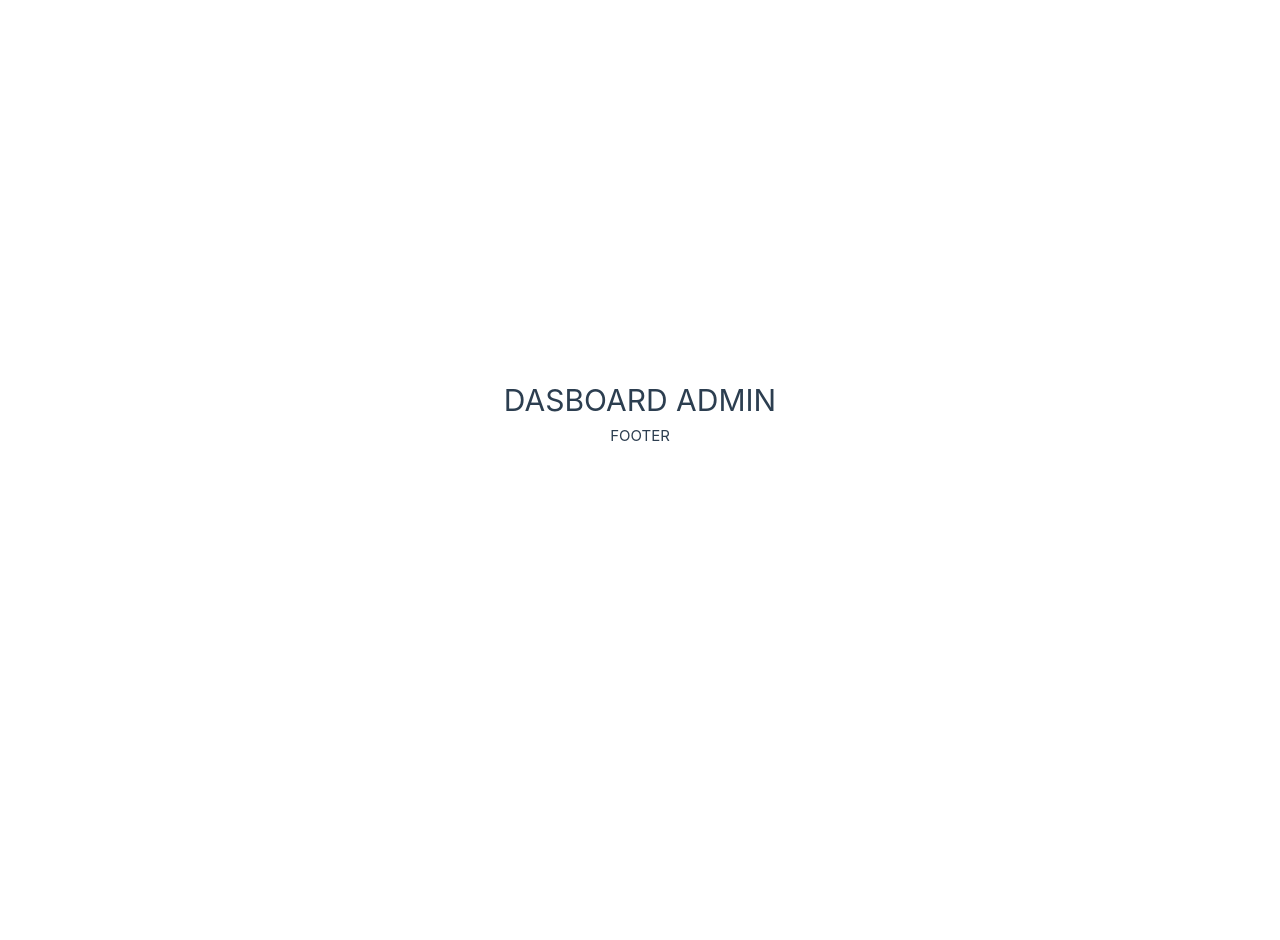
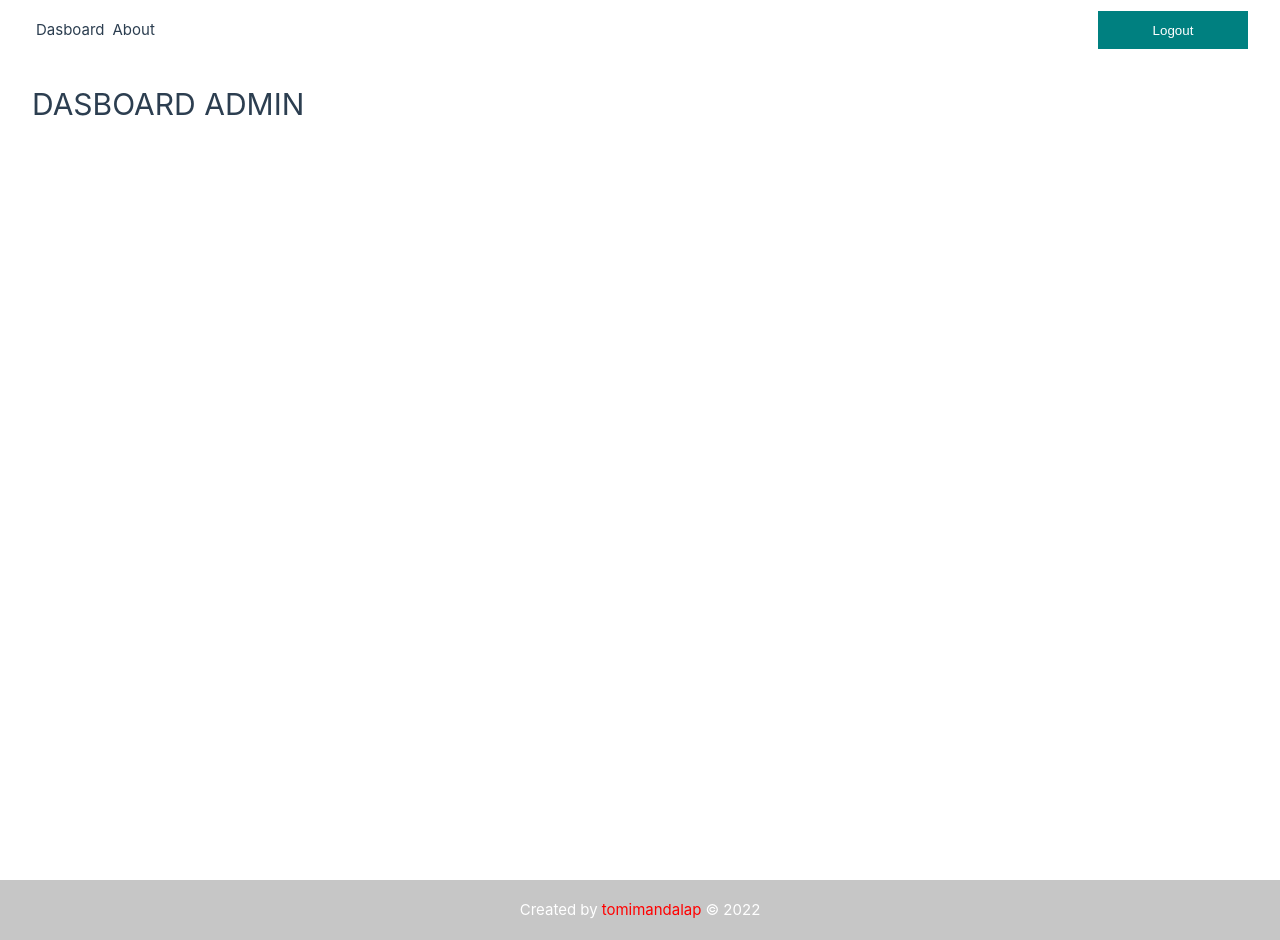
Before and after one commit to tomimandalap/boiler-vue3-pinia, a Vue app: page /admin in a window 1280 px wide. Before the commit the page ends 800 px from the top, so only its background shows below. Built offline with nearby package versions, Linux system fonts and the light colour scheme; sample sign-in values are in the browser's storage; the HTML template or start-up script is replaced by a standard one.

Commit message:
fix: styling layout dasboard

```diff
--- a/src/Layouts/dasboard.vue
+++ b/src/Layouts/dasboard.vue
@@ -1,12 +1,93 @@
+<script setup>
+import { useRouter } from "vue-router";
+
+const router = useRouter();
+const logout = () => {
+  localStorage.removeItem("auth");
+  router.push("/");
+};
+</script>
 <template>
   <div class="layout-admin">
-    <nav>
-      <router-link to="/admin">Dasboard</router-link>
-      <router-link to="/admin/about">About</router-link>
+    <nav class="navbar">
+      <div>
+        <router-link to="/admin">Dasboard</router-link>
+        <router-link to="/admin/about">About</router-link>
+      </div>
+
+      <button @click="logout" class="btn-logout">Logout</button>
     </nav>
 
-    <RouterView />
+    <div class="content">
+      <RouterView />
+    </div>
 
-    <footer>FOOTER</footer>
+    <footer class="footer">
+      Created by
+      <a href="https://github.com/tomimandalap" target="_blank" class="link">
+        tomimandalap
+      </a>
+      &copy; 2022
+    </footer>
   </div>
 </template>
+<style scoped>
+div.layout-admin {
+  min-height: 100vh;
+  max-width: 1904px;
+  margin: 0 auto;
+  padding: 80px 0 0 0;
+}
+
+nav.navbar {
+  width: 1904px;
+  max-width: 100%;
+  height: 60px;
+  position: fixed;
+  top: 0;
+  background: white;
+  z-index: 1;
+  display: flex;
+  justify-content: space-between;
+  align-items: center;
+  padding: 0 32px;
+  margin: 0 auto;
+}
+
+button.btn-logout {
+  width: 150px;
+  height: 38px;
+  background: teal;
+  border: none;
+  color: white;
+  margin: 8px 0;
+}
+
+button.btn-logout:hover {
+  cursor: pointer;
+  background: rgb(20, 147, 147);
+  transition: all 100ms ease-in-out;
+}
+
+div.content {
+  min-height: 100vh;
+  padding: 0 32px;
+}
+
+footer.footer {
+  width: 1904px;
+  max-width: 100%;
+  margin: 0 auto;
+  padding: 0 32px;
+  background: rgba(60, 60, 60, 0.29);
+  color: white;
+  height: 60px;
+  display: flex;
+  justify-content: center;
+  align-items: center;
+}
+
+footer.footer a.link {
+  color: red;
+}
+</style>
--- a/src/assets/main.css
+++ b/src/assets/main.css
@@ -1,14 +1,16 @@
 @import "./base.css";
 
+html {
+  scroll-behavior: smooth;
+}
+
 a {
-  color: white;
+  color: #2c3e50;
   margin: 0 4px;
+  text-decoration: none;
 }
 
 #app {
-  min-height: 100vh;
-  display: flex;
-  justify-content: center;
-  align-items: center;
-  text-align: center;
+  max-width: 1904px;
+  margin: 0 auto;
 }
--- a/src/router/index.js
+++ b/src/router/index.js
@@ -58,4 +58,20 @@ const router = createRouter({
   ],
 });
 
+router.beforeEach((to, from, next) => {
+  window.scrollTo(0, 0);
+
+  const isAuth = !!JSON.parse(localStorage.getItem("auth"));
+  const isAdmin = to.path.includes("admin");
+  const isLogin = to.path.includes("login");
+
+  if (isAuth) {
+    if (isLogin) next({ name: "Admin" });
+    else next();
+  } else {
+    if (isAdmin) next({ name: "Login" });
+    else next();
+  }
+});
+
 export default router;
```
